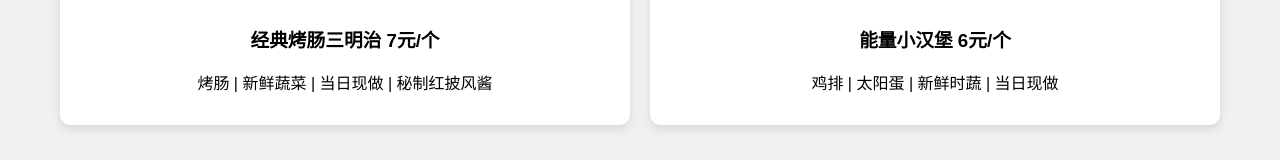
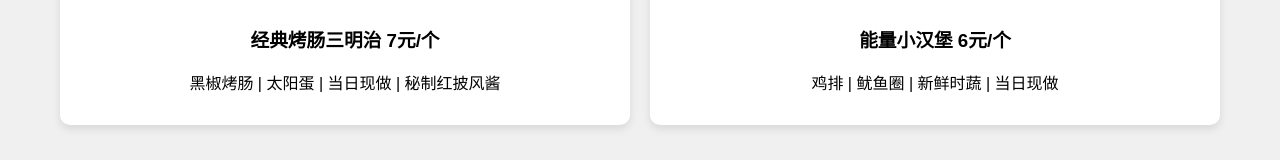
Before and after one commit to superman0714/myweb0714, a plain HTML site: page index.html in a window 1280 px wide. Shown: the part 470-630 px from the top of the page. Drawn offline with Linux system fonts and the light colour scheme.

Commit message:
Update index.html

```diff
--- a/index.html
+++ b/index.html
@@ -118,14 +118,14 @@
                 <img src="smz1.jpg" alt="经典超人套餐">
                 <div class="card-info">
                     <h3>经典烤肠三明治 7元/个</h3>
-                    <p>烤肠 | 新鲜蔬菜 | 当日现做 | 秘制红披风酱</p>
+                    <p>黑椒烤肠 | 太阳蛋 | 当日现做 | 秘制红披风酱</p>
                 </div>
             </div>
             <div class="sandwich-card">
                 <img src="smz2.jpg" alt="能量爆发套餐">
                 <div class="card-info">
                     <h3>能量小汉堡 6元/个</h3>
-                    <p>鸡排 | 太阳蛋 | 新鲜时蔬 | 当日现做</p>
+                    <p>鸡排 | 鱿鱼圈 | 新鲜时蔬 | 当日现做</p>
                 </div>
             </div>
         </div>
```
